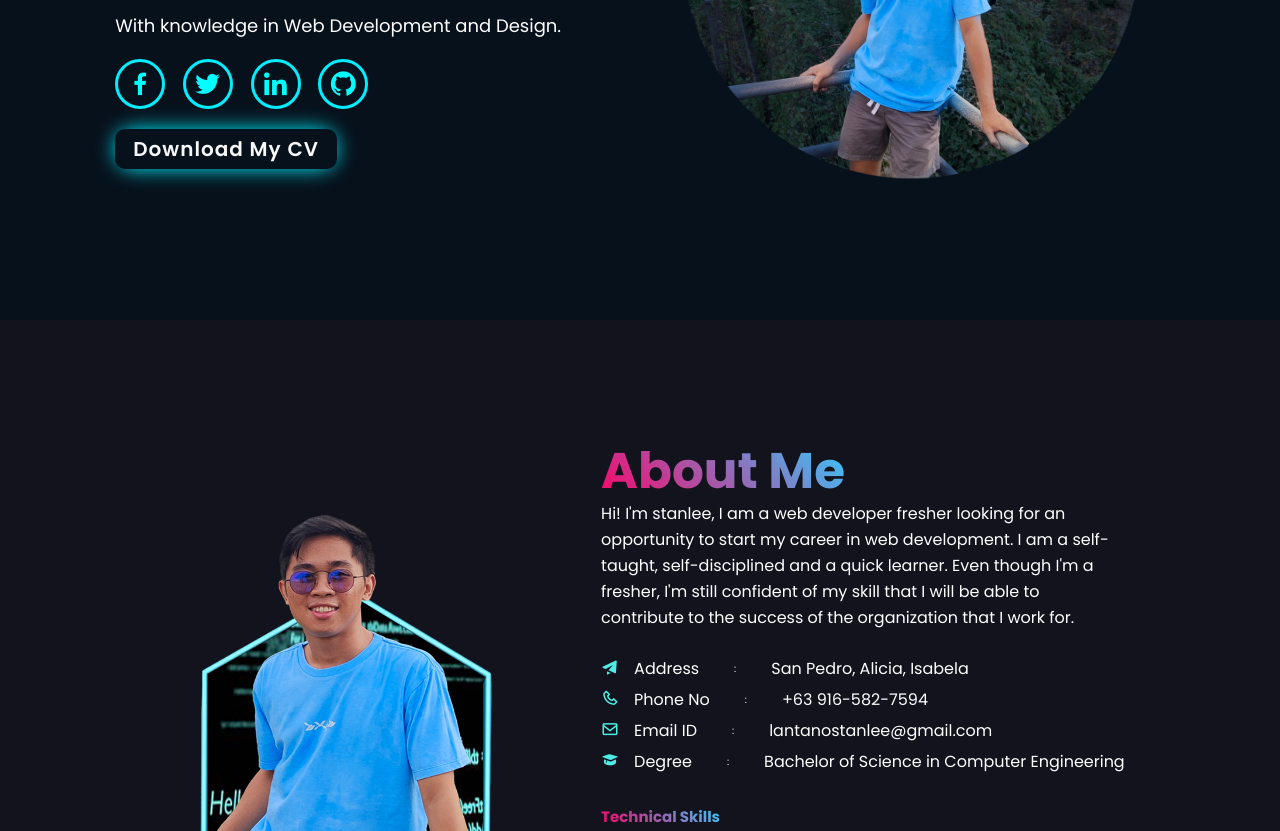
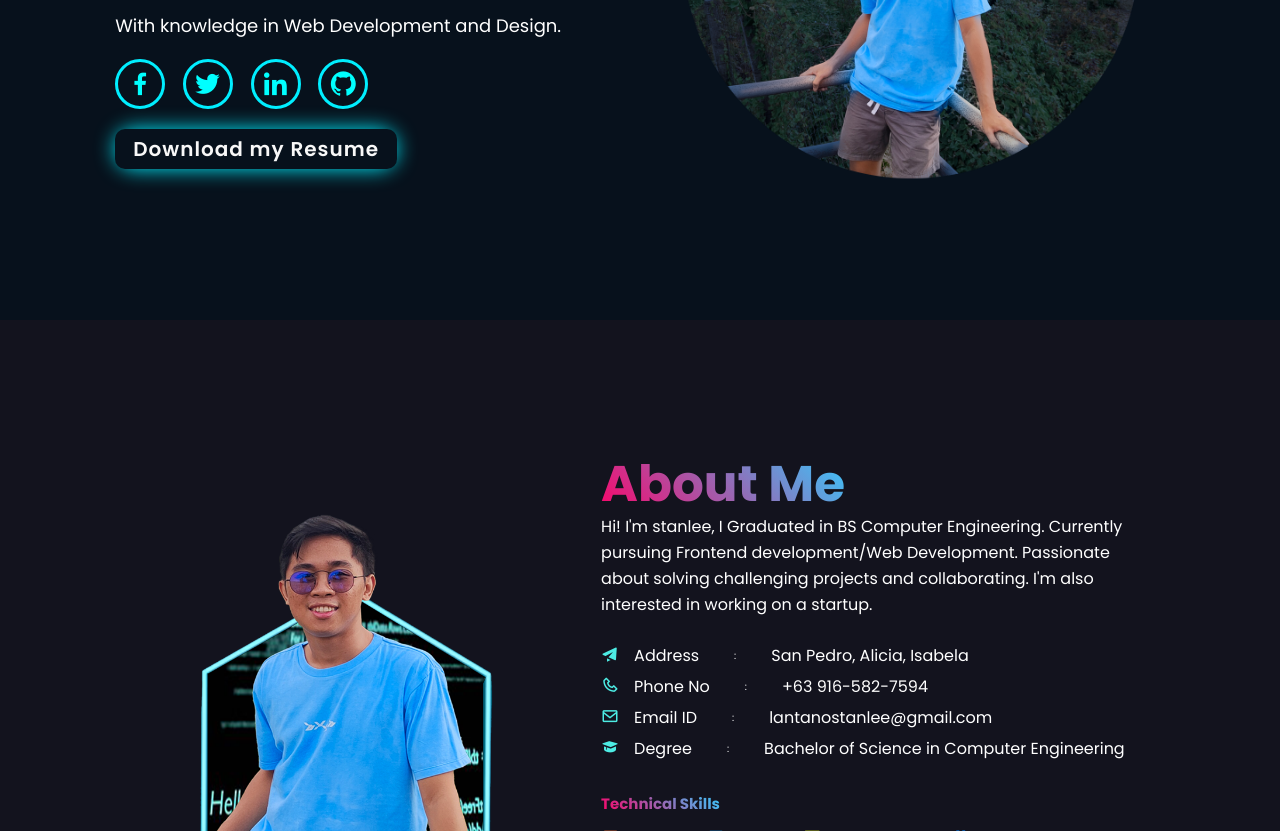
Before and after one commit to sj1315/Portfolio, a plain HTML site: page index.html in a window 1280 px wide. Shown: the part 480-1311 px from the top of the page. Drawn offline with nearby package versions, Linux system fonts and the light colour scheme; some packages are replaced by stand-ins of ours; a script that the page names is missing.

Commit message:
My-Portfolio

```diff
--- a/index.html
+++ b/index.html
@@ -43,7 +43,7 @@
                 <a href="https://github.com/sj1315" target="_blank"><i class='bx bxl-github'></i></a>
             </div>
 
-            <a href="docs/Stanlee Lantano - Resume.pdf" class="btn">Download My CV</a>
+            <a href="docs/Stanlee Lantano - Resume.pdf" class="btn">Download my Resume</a>
 
         </div>
 
@@ -69,8 +69,7 @@
 
         <div class="about-right">
             <h2 class="heading"><span id="span1">About Me</span></h2>
-            <p>Hi! I'm stanlee, I am a web developer fresher looking for an opportunity to start my career in web development. I am a self-taught, self-disciplined and a quick learner. Even though I'm a fresher, I'm still confident of my skill that I will be able to contribute to the success of the organization that I work for.
-            </p>
+            <p>Hi! I'm stanlee, I Graduated in BS Computer Engineering. Currently pursuing Frontend development/Web Development. Passionate about solving challenging projects and collaborating. I'm also interested in working on a startup.
             <div class="address">
                 <ul>
                     <li>
```
